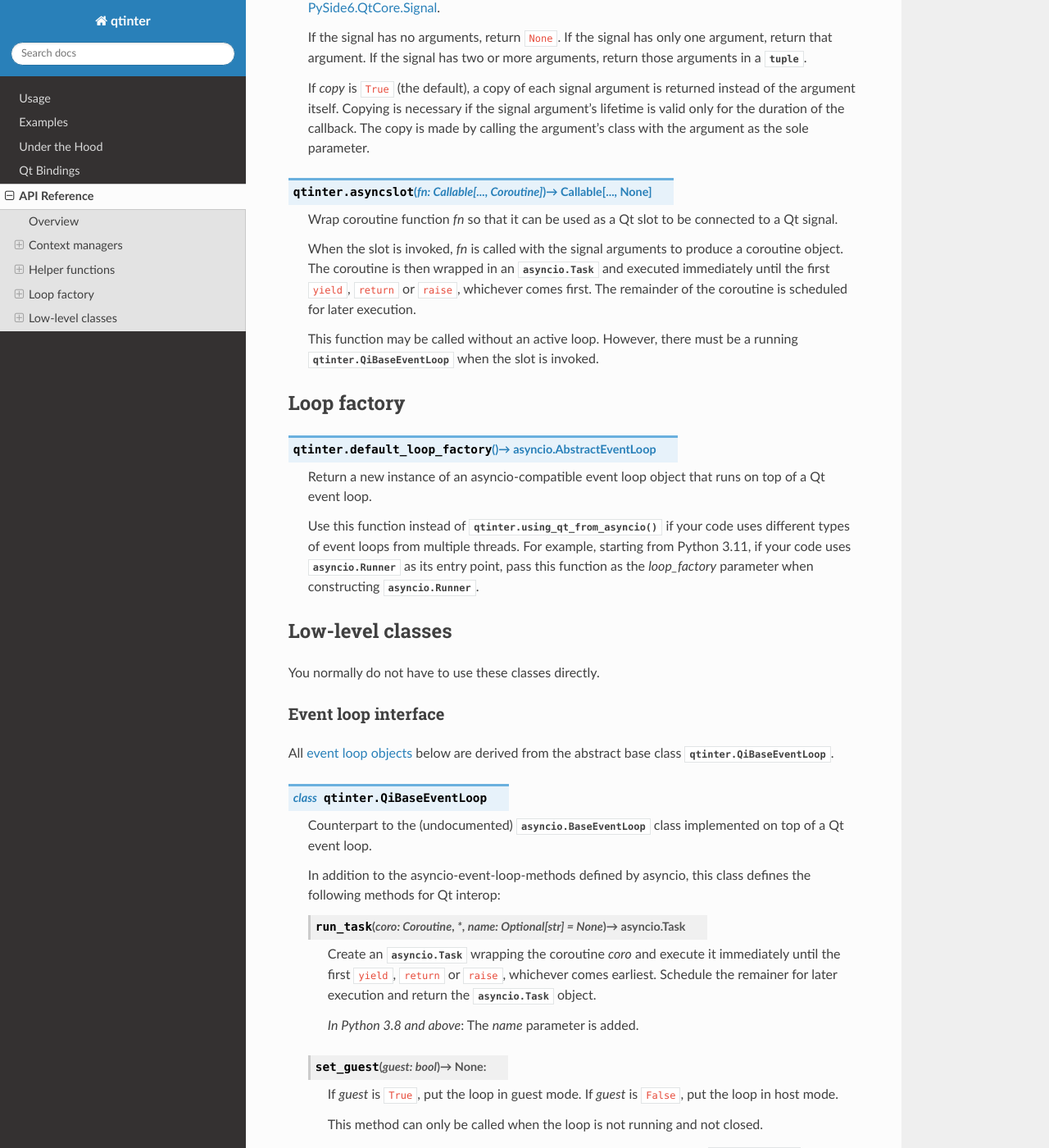
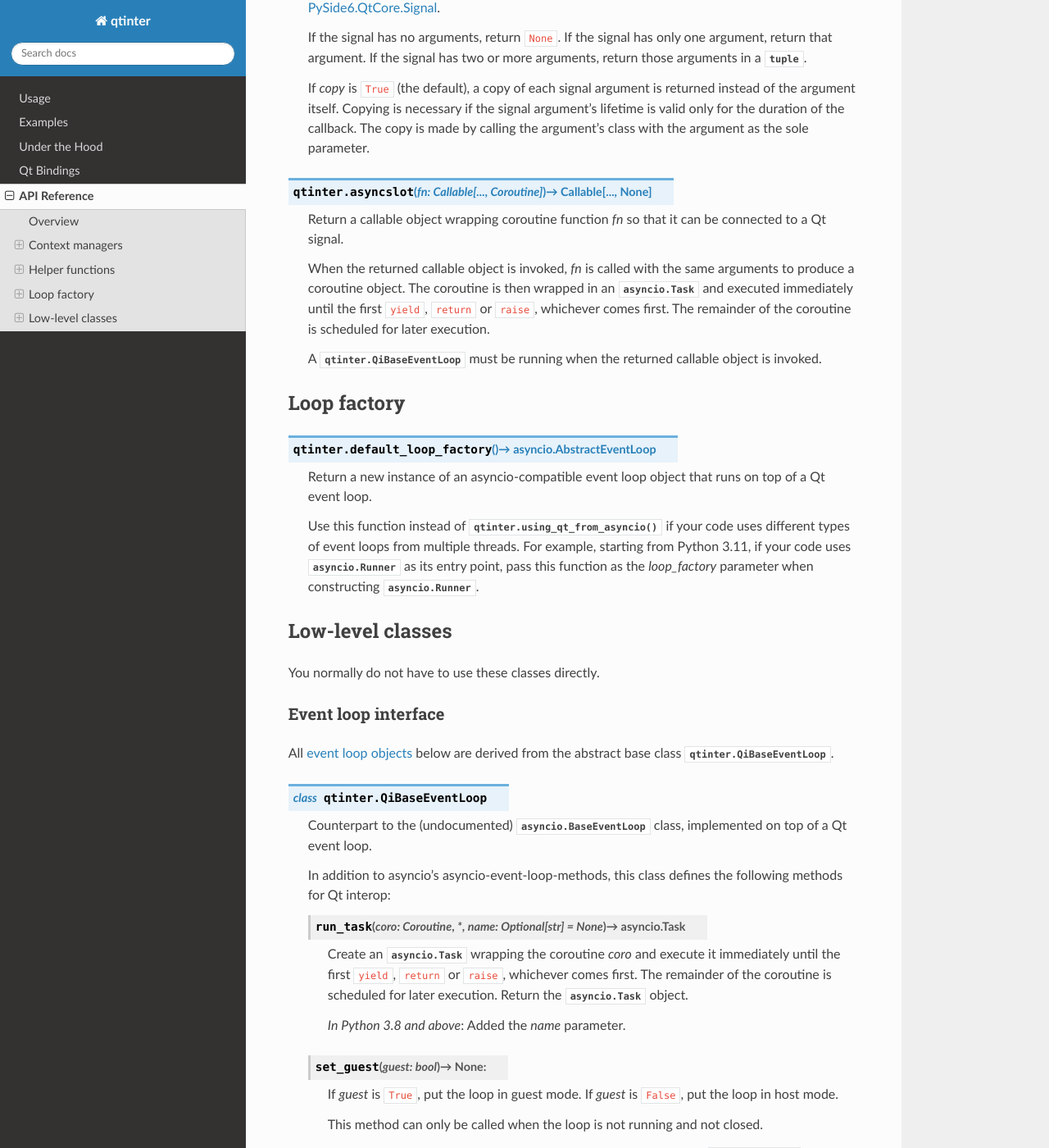
Before and after one commit to fancidev/qtinter, a Sphinx documentation site: the page built from docs/reference.rst, in a window 1280 px wide and 1400 px high, scrolled down 1619 px. Shown: the whole window at 82% size. Built offline with Sphinx 7.4.7 and the Read the Docs theme 2.0.0, drawn with Linux system fonts in a browser that asks for light colours; some of the changed text lies outside the part shown.

```diff
--- a/docs/reference.rst
+++ b/docs/reference.rst
@@ -111,18 +110,17 @@ Helper functions
 .. function:: qtinter.asyncslot(fn: typing.Callable[..., typing.Coroutine]) \
               -> typing.Callable[..., None]
 
-   Wrap coroutine function *fn* so that it can be used as a Qt slot to
-   be connected to a Qt signal.
+   Return a callable object wrapping coroutine function *fn* so that
+   it can be connected to a Qt signal.
 
-   When the slot is invoked, *fn* is called with the signal arguments to
-   produce a coroutine object.  The coroutine is then wrapped in an
-   :class:`asyncio.Task` and executed immediately until the first ``yield``,
-   ``return`` or ``raise``, whichever comes first.  The remainder of the
-   coroutine is scheduled for later execution.
+   When the returned callable object is invoked, *fn* is called with the
+   same arguments to produce a coroutine object.  The coroutine is then
+   wrapped in an :class:`asyncio.Task` and executed immediately until
+   the first ``yield``, ``return`` or ``raise``, whichever comes first.
+   The remainder of the coroutine is scheduled for later execution.
 
-   This function may be called without an active loop.  However, there
-   must be a running :class:`qtinter.QiBaseEventLoop` when the slot is
-   invoked.
+   A :class:`qtinter.QiBaseEventLoop` must be running when the returned
+   callable object is invoked.
 
 
 Loop factory
@@ -154,20 +152,21 @@ All `event loop objects`_ below are derived from the abstract base class
 
 .. class:: qtinter.QiBaseEventLoop
 
-   Counterpart to the (undocumented) :class:`asyncio.BaseEventLoop` class
+   Counterpart to the (undocumented) :class:`asyncio.BaseEventLoop` class,
    implemented on top of a Qt event loop.
 
-   In addition to the :external:ref:`asyncio-event-loop-methods` defined
-   by asyncio, this class defines the following methods for Qt interop:
+   In addition to asyncio's :external:ref:`asyncio-event-loop-methods`,
+   this class defines the following methods for Qt interop:
 
    .. method:: run_task(coro: typing.Coroutine, *, name: typing.Optional[str] = None) -> asyncio.Task
 
-      Create an :external:class:`asyncio.Task` wrapping the coroutine *coro*
-      and execute it immediately until the first ``yield``, ``return`` or
-      ``raise``, whichever comes earliest.  Schedule the remainer for
-      later execution and return the :external:class:`asyncio.Task` object.
+      Create an :external:class:`asyncio.Task` wrapping the coroutine
+      *coro* and execute it immediately until the first ``yield``,
+      ``return`` or ``raise``, whichever comes first.  The remainder
+      of the coroutine is scheduled for later execution.  Return the
+      :external:class:`asyncio.Task` object.
 
-      *In Python 3.8 and above*: The *name* parameter is added.
+      *In Python 3.8 and above*: Added the *name* parameter.
 
    .. method:: set_guest(guest: bool) -> None:
 
@@ -201,14 +200,14 @@ Event loop objects
 
 .. class:: qtinter.QiProactorEventLoop(proactor=None)
 
-   Counterpart to :class:`asyncio.ProactorEventLoop` implemented on top of
+   Counterpart to :class:`asyncio.ProactorEventLoop`, implemented on top of
    a Qt event loop.
 
    *Availability*: Windows.
 
 .. class:: qtinter.QiSelectorEventLoop(selector=None)
 
-   Counterpart to :class:`asyncio.SelectorEventLoop` implemented on top of
+   Counterpart to :class:`asyncio.SelectorEventLoop`, implemented on top of
    a Qt event loop.
 
 
```
Also changed, not shown: other parts of docs/reference.rst (+5 -6 lines), README.md (+62 -36 lines), 3 other files.
